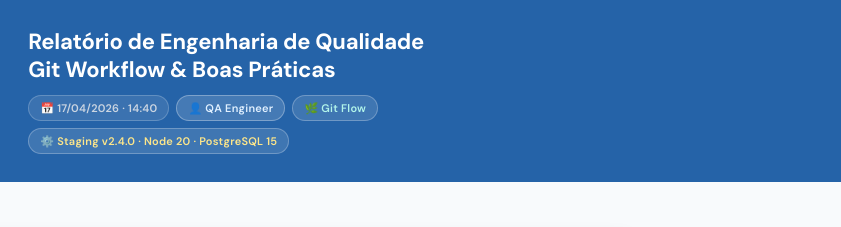
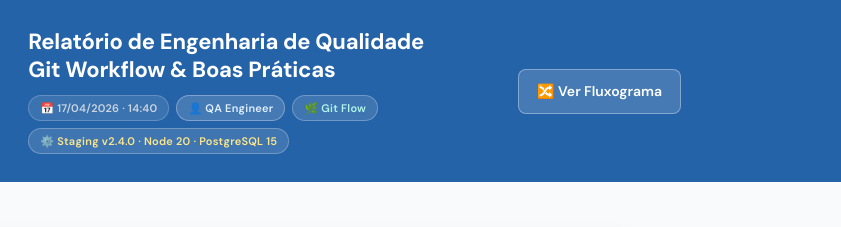
Before and after one commit to Portella10/treinamento-github, a plain HTML site: page index.html in a window 1280 px wide. Shown: the top 227 px of the page, 439-1280 px from the left. Drawn offline with Linux system fonts and the light colour scheme.

Commit message:
Add flowchart link to header for easy navigation

```diff
--- a/index.html
+++ b/index.html
@@ -60,7 +60,7 @@
     margin: 0 auto;
     padding: 0;
     display: grid;
-    grid-template-columns: auto 1fr;
+    grid-template-columns: auto 1fr auto;
     align-items: stretch;
   }
 
@@ -622,6 +622,19 @@
         <span class="badge badge-teal">🌿 Git Flow</span>
         <span class="badge badge-amber">⚙️ Staging v2.4.0 · Node 20 · PostgreSQL 15</span>
       </div>
+    </div>
+
+    <div style="display:flex; align-items:center; justify-content:flex-end;">
+      <a href="flowchart.html" target="_blank"
+         style="display:inline-flex; align-items:center; gap:8px; padding:10px 18px;
+                background:rgba(255,255,255,0.15); border:1px solid rgba(255,255,255,0.35);
+                border-radius:8px; color:#fff; font-family:'DM Sans',sans-serif;
+                font-size:14px; font-weight:600; text-decoration:none;
+                transition:background .2s;"
+         onmouseover="this.style.background='rgba(255,255,255,0.25)'"
+         onmouseout="this.style.background='rgba(255,255,255,0.15)'">
+        🔀 Ver Fluxograma
+      </a>
     </div>
 
   </div>
```
